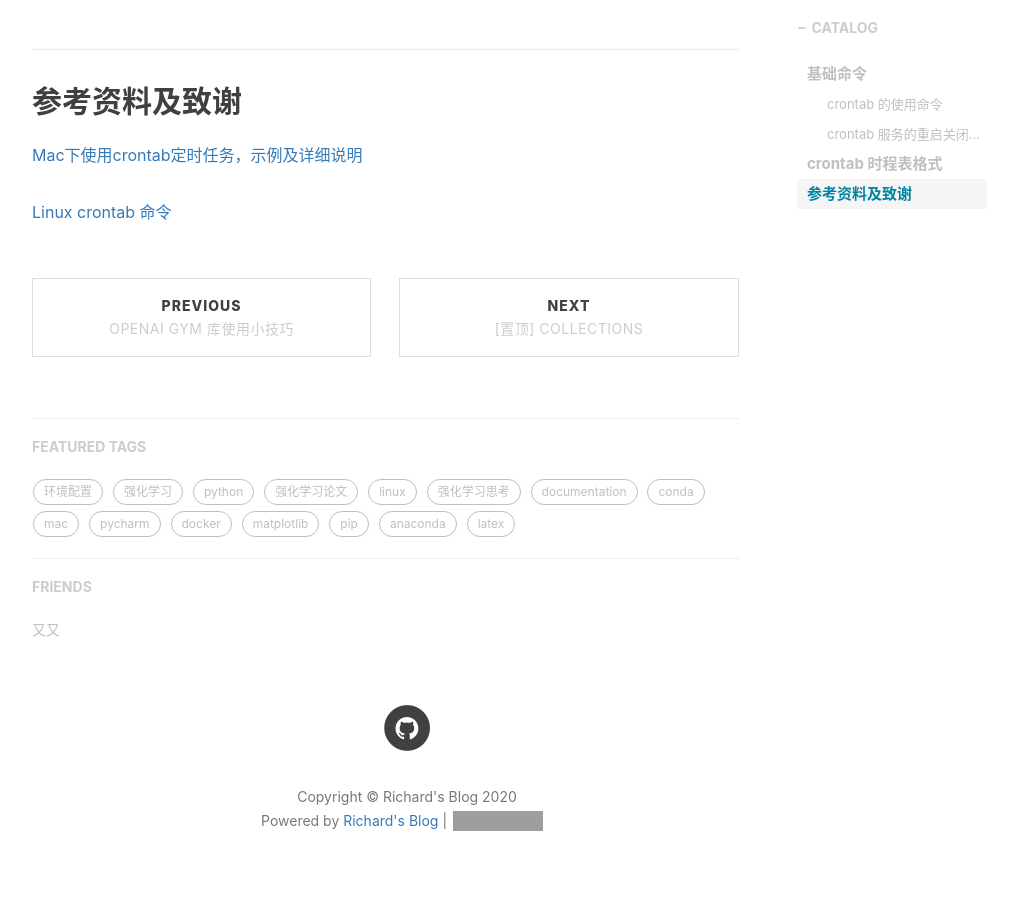
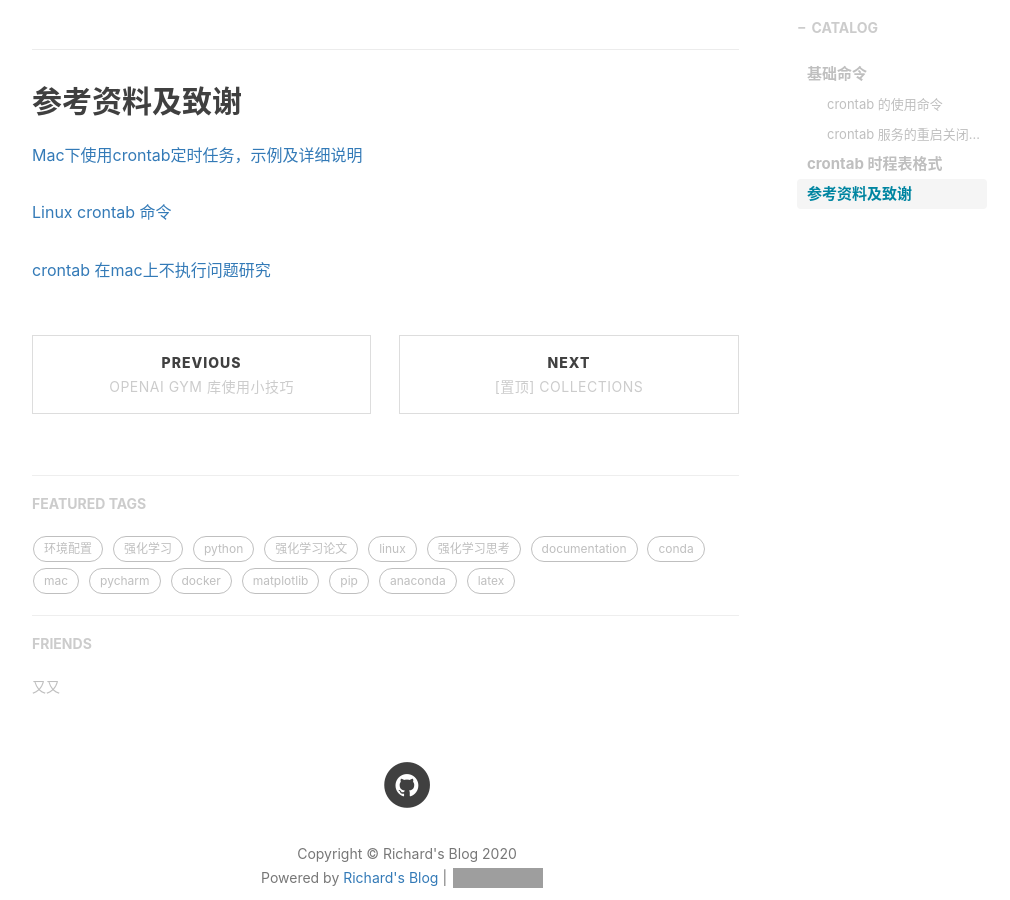
Before and after one commit to liushunyu/blog, a Jekyll site: the page built from _posts/2020-08-19-crontab 执行定时任务.md, in a window 1280 px wide and 900 px high, scrolled down 2378 px. Shown: the whole window, without its empty margins (233-1243 px from the left). Built offline with Jekyll 4.4.1, drawn with Linux system fonts in a browser that asks for light colours; nearby versions of some CDN libraries; comment, search, counter and statistics services are not loaded; grey boxes are pictures that could not be loaded.

Commit message:
Update 2020-08-19-crontab 执行定时任务.md

```diff
--- a/_posts/2020-08-19-crontab 执行定时任务.md
+++ b/_posts/2020-08-19-crontab 执行定时任务.md
@@ -100,3 +100,5 @@ e.g. 每周一上午8点到11点的第3和第15分钟执行 /bin/date
 [Mac下使用crontab定时任务，示例及详细说明](https://www.jianshu.com/p/7ecf40421cf2)
 
 [Linux crontab 命令](https://www.runoob.com/linux/linux-comm-crontab.html)
+
+[crontab 在mac上不执行问题研究](https://segmentfault.com/a/1190000017493725)
```
